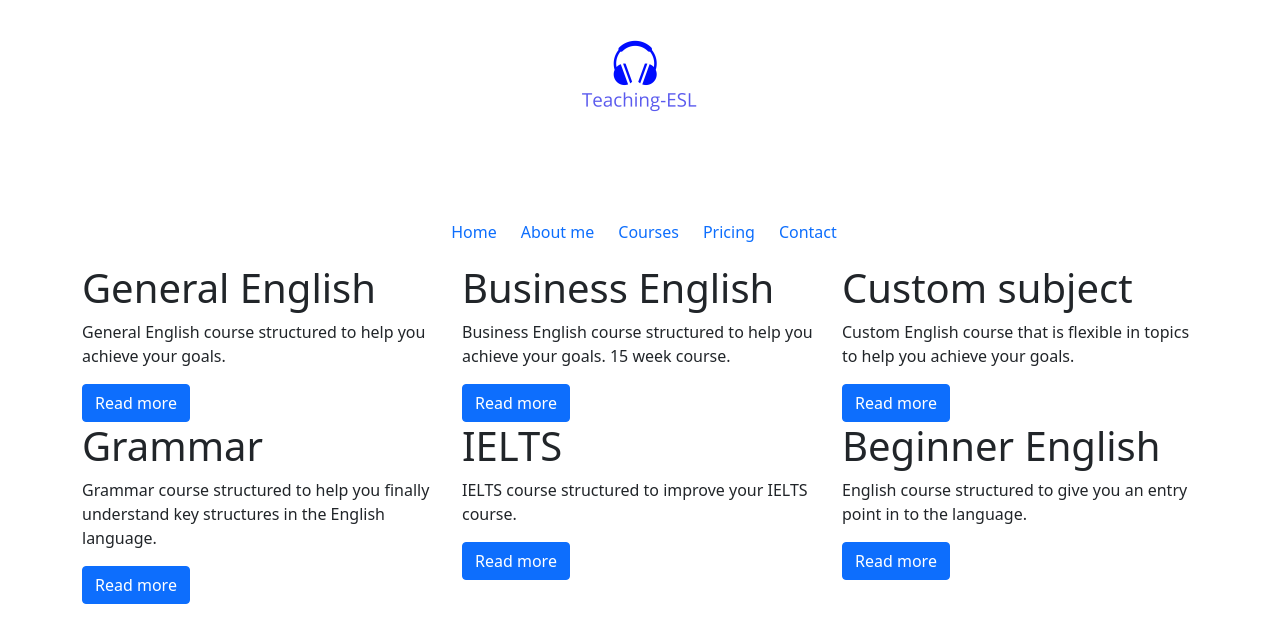
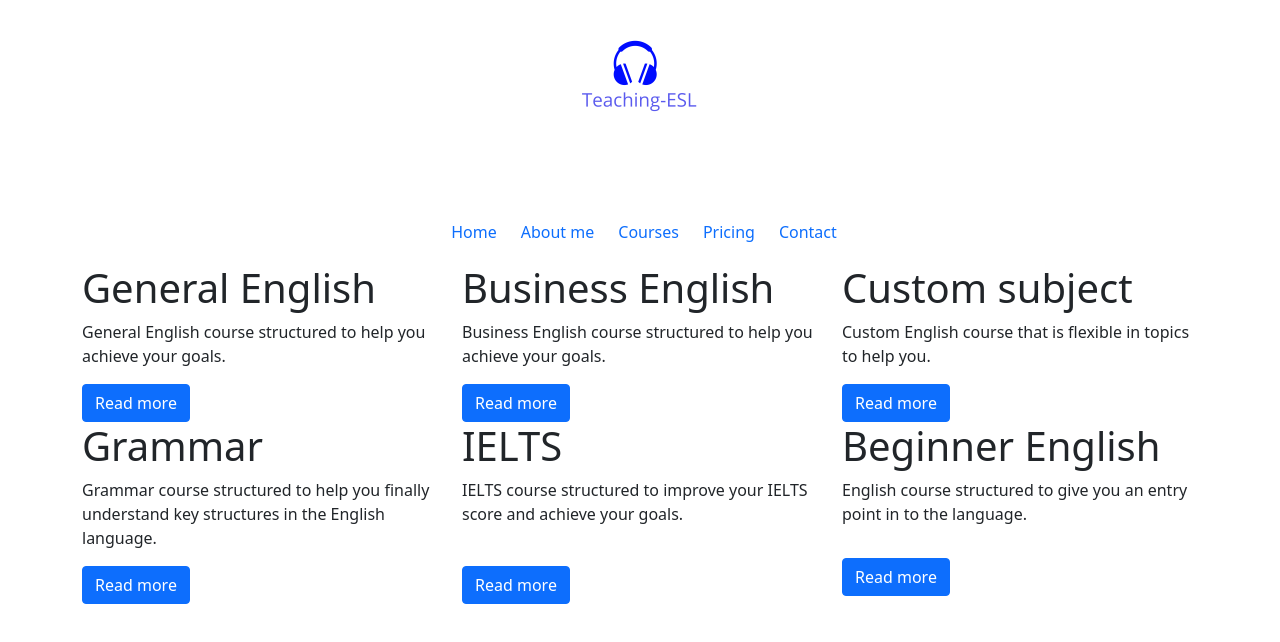
Before and after one commit to shar27/teaching-esl, a Next.js app: page /Courses in a window 1280 px wide. Shown: the top 642 px of the page. Built offline with nearby package versions, Linux system fonts and the light colour scheme.

Commit message:
alignment

```diff
--- a/pages/Courses.js
+++ b/pages/Courses.js
@@ -29,14 +29,14 @@ class Courses extends React.Component {
                         </div>
                         <div className="col-4 col-sm-12 col-lg-4">
                         <h1>Business English</h1>
-                        <p>Business English course structured to help you achieve your goals. 15 week course.</p>
+                        <p>Business English course structured to help you achieve your goals.</p>
                         <Link href="/Businesseng">
                             <a className="btn btn-primary">Read more</a>
                         </Link>
                         </div>
                         <div className="col-4 col-sm-12 col-lg-4">
                         <h1>Custom subject</h1>
-                        <p>Custom English course that is flexible in topics to help you achieve your goals.</p>
+                        <p>Custom English course that is flexible in topics to help you.</p>
                         <Link href="/Customeng">
                             <a className="btn btn-primary">Read more</a>
                         </Link>
@@ -50,16 +50,17 @@ class Courses extends React.Component {
                         </div>
                         <div className="col-4 col-sm-12 col-lg-4">
                         <h1>IELTS</h1>
-                        <p>IELTS course structured to improve your IELTS course.</p>
+                        <p>IELTS course structured to improve your IELTS score and achieve your goals.</p>
+
                         <Link href="/Ielts">
-                            <a className="btn btn-primary">Read more</a>
+                            <a className="btn btn-primary mt-4">Read more</a>
                         </Link>
                         </div>
                         <div className="col-4 col-sm-12 col-lg-4">
                         <h1>Beginner English</h1>
                         <p>English course structured to give you an entry point in to the language.</p>
                         <Link href="/Beginners">
-                            <a className="btn btn-primary">Read more</a>
+                            <a className="btn btn-primary mt-3">Read more</a>
                         </Link>
                         </div>
 
```
